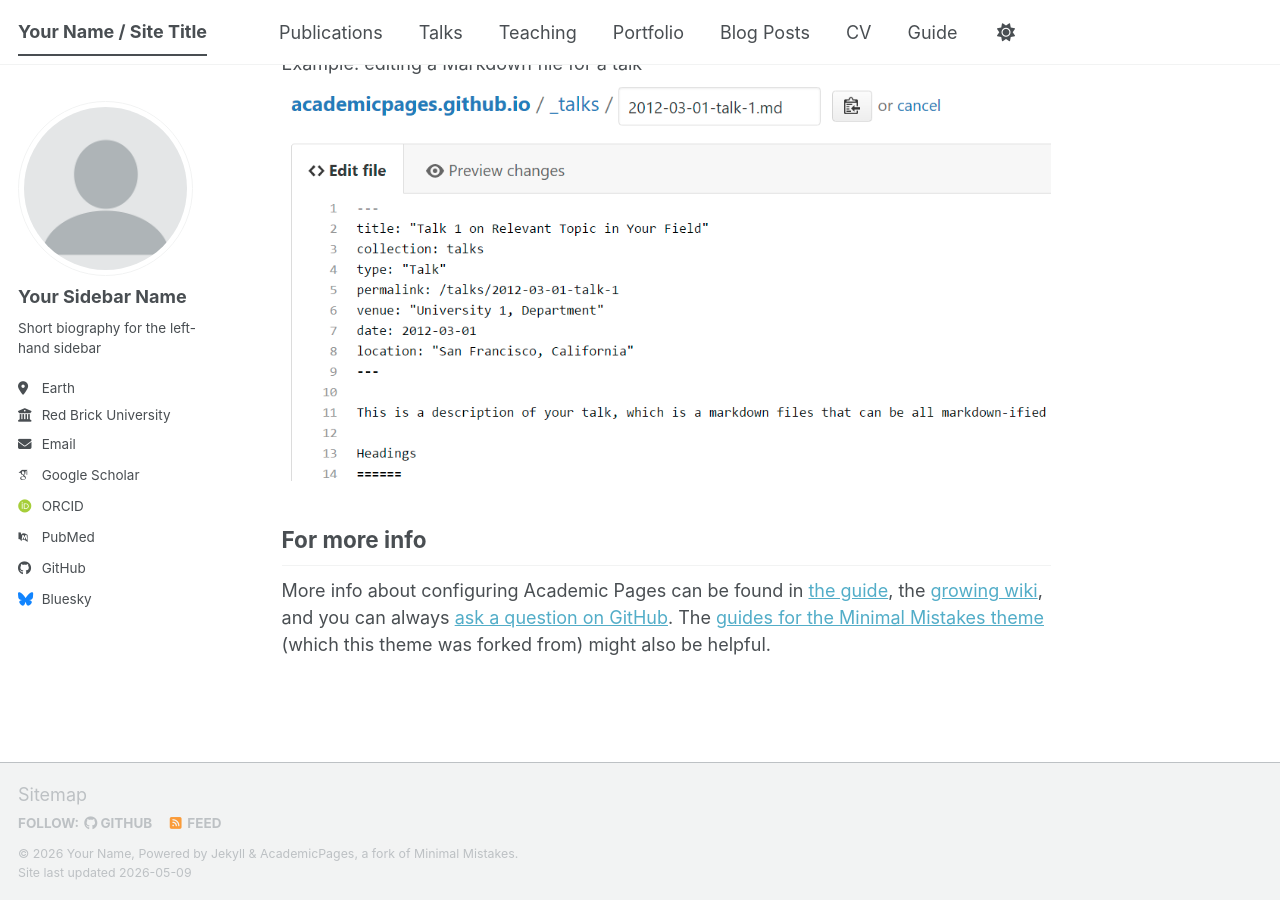
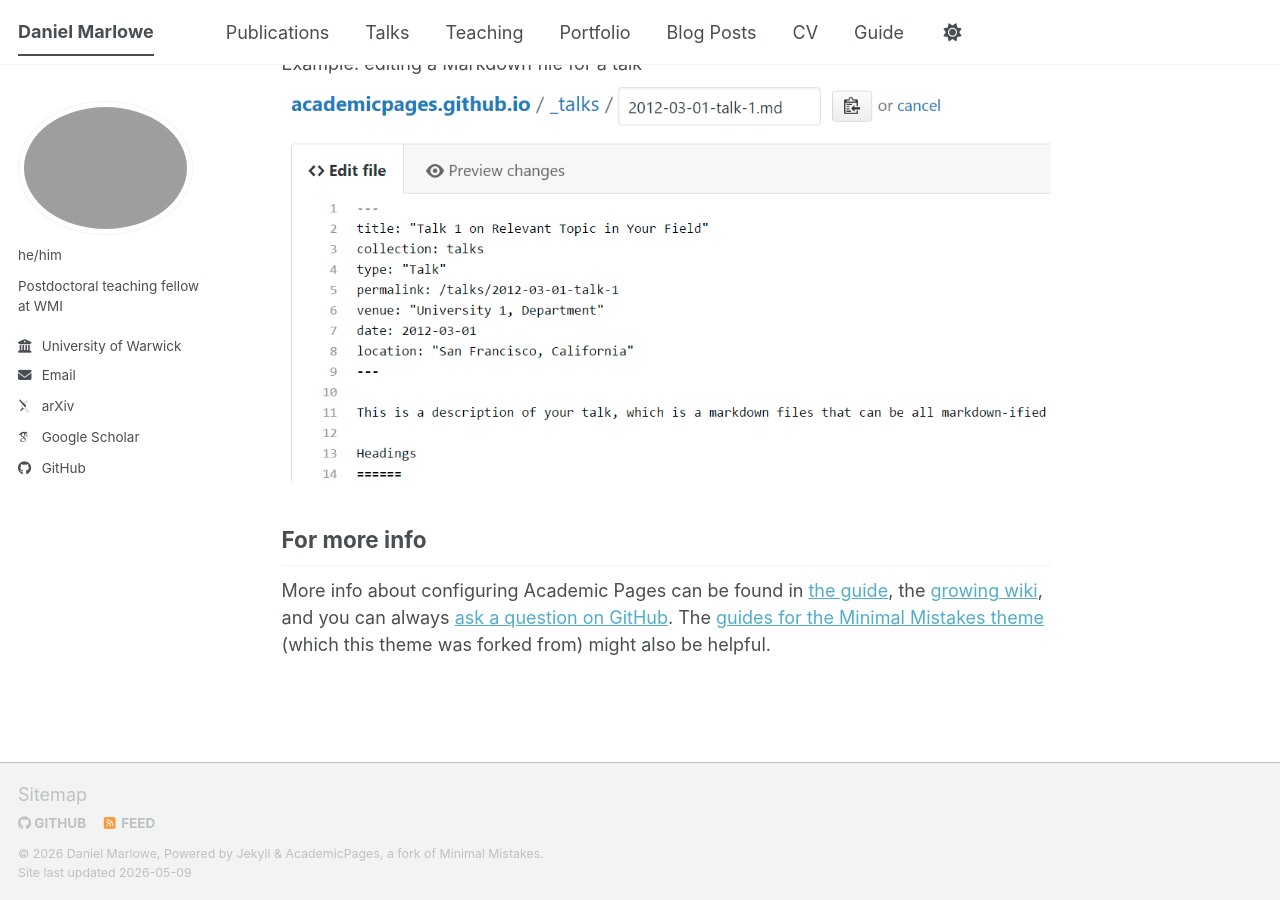
Before and after one commit to dmarl/dmarl.github.io, a Jekyll site: the page built from _pages/about.md, in a window 1280 px wide and 900 px high, scrolled down 2720 px. Built offline with Jekyll 4.4.1, drawn with Linux system fonts in a browser that asks for light colours; some web fonts are replaced; a script bundle is joined from its source files by our own code; library files that are not in the unit come from our copies.

Commit message:
Update _config.yml

```diff
--- a/_config.yml
+++ b/_config.yml
@@ -7,57 +7,47 @@
 # server process.
 
 # Basic Site Settings
-locale                   : "en-US"
+locale                   : "en-UK"
 site_theme               : "default" # The available themes options are "default", "air", "sunrise", "mint", "dirt" and "contrast"
-title                    : "Your Name / Site Title"
+title                    : "Daniel Marlowe"
 title_separator          : "-"
-name                     : &name "Your Name"
-description              : &description "Your Name's academic portfolio"   # Update this with a general description of your site, this is the default if not overridden by a page
+name                     : &name "Daniel Marlowe"
+description              : &description "Academic website for Daniel Marlowe"   # Update this with a general description of your site, this is the default if not overridden by a page
 url                      : https://academicpages.github.io # The base hostname & protocol for your site e.g. "https://[your GitHub username].github.io",
                                                            # or if you already have some other page hosted on Github then use "https://[your GitHub username].github.io/[Your Repo Name]"
 baseurl                  : "" # the subpath of your site, e.g. "/blog"
-repository               : "academicpages/academicpages.github.io"
+repository               : "dmarl/dmarl.github.io"
 
 # Site Author - The following control what appear as part of the author content on the side bar.
 #               If a field is blank the icon and link will not appear, otherwise it will be shown.
 #               Additional customization can be done by editing /_includes/author-profile.html
 author:
   # Biographic information
-  avatar           : "profile.png"
-  name             : "Your Sidebar Name"
-  pronouns         : # example: "she/her"
-  bio              : "Short biography for the left-hand sidebar"
-  location         : "Earth"
-  employer         : "Red Brick University"
+  avatar           : "smirk.jpg"
+  name             :
+  pronouns         : "he/him"
+  bio              : "Postdoctoral teaching fellow at WMI"
+  location         :
+  employer         : "University of Warwick"
   uri              : # URL
-  email            : "none@example.org"
+  email            : "daniel.c.marlowe@warwick.ac.uk"
 
   # Academic websites
   academia         : # URL
-  arxiv            : # URL - Update with the correct link to your profile
-  googlescholar    : "https://scholar.google.com/citations?user=PS_CX0AAAAAJ"
-  inspire-hep      : # URL
-  impactstory      : # URL
-  orcid            : "https://orcid.org/yourorcidurl"
-  semantic         : # URL
-  ssrn             : # URL
-  pubmed           : "https://www.ncbi.nlm.nih.gov/pubmed/?term=john+snow"
-  researchgate     : # URL
-  scopus           : # URL
-  zotero           : # URL
-
+  arxiv            : "https://arxiv.org/search/math?searchtype=author&query=Marlowe,+D"
+  googlescholar    : "https://scholar.google.co.uk/citations?view_op=list_works&hl=en&user=opPesVEAAAAJ&inst=11838829032869305745"
 
   # Repositories and software development
   bitbucket        : # Username - Update with your username on the site
   codepen          : # Username
   dribbble         : # Username
-  github           : "academicpages"
+  github           : "dmarl"
   kaggle           : # Username
   stackoverflow    : # User number or user number and name (i.e., use "1" or "1/jeff-atwood")
 
   # Social media
   artstation       : # Username
-  bluesky          : "bsky.app" # Replace this with you Bluesky username
+  bluesky          : # Replace this with you Bluesky username
   facebook         : # Username
   flickr           : # Username
   foursquare       : # Username
```
